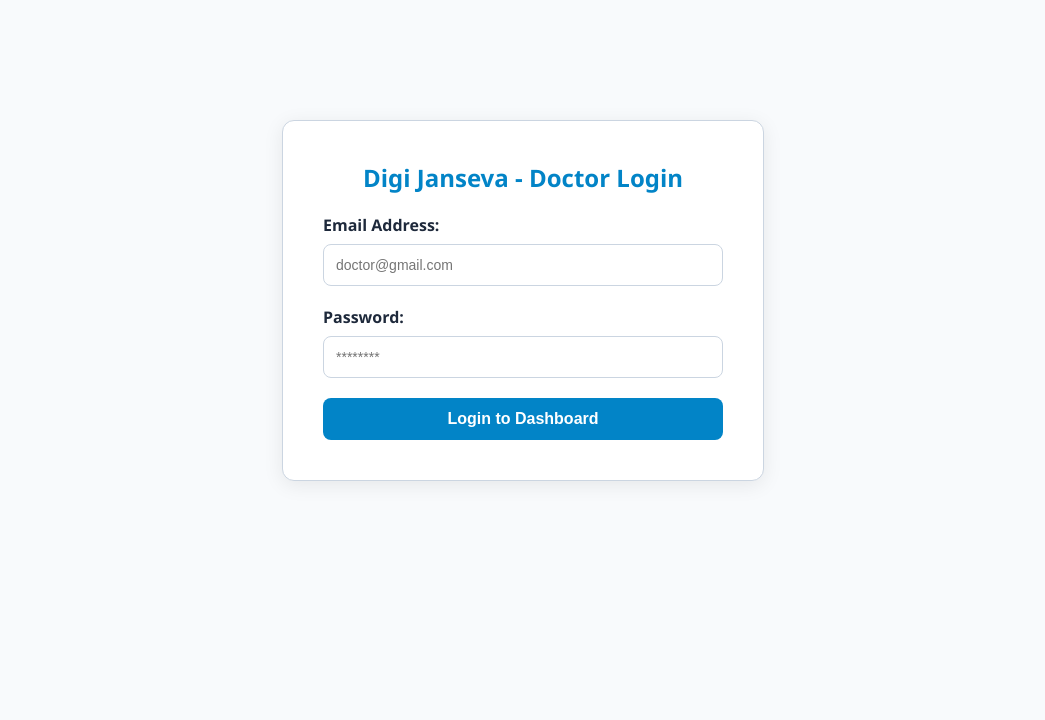
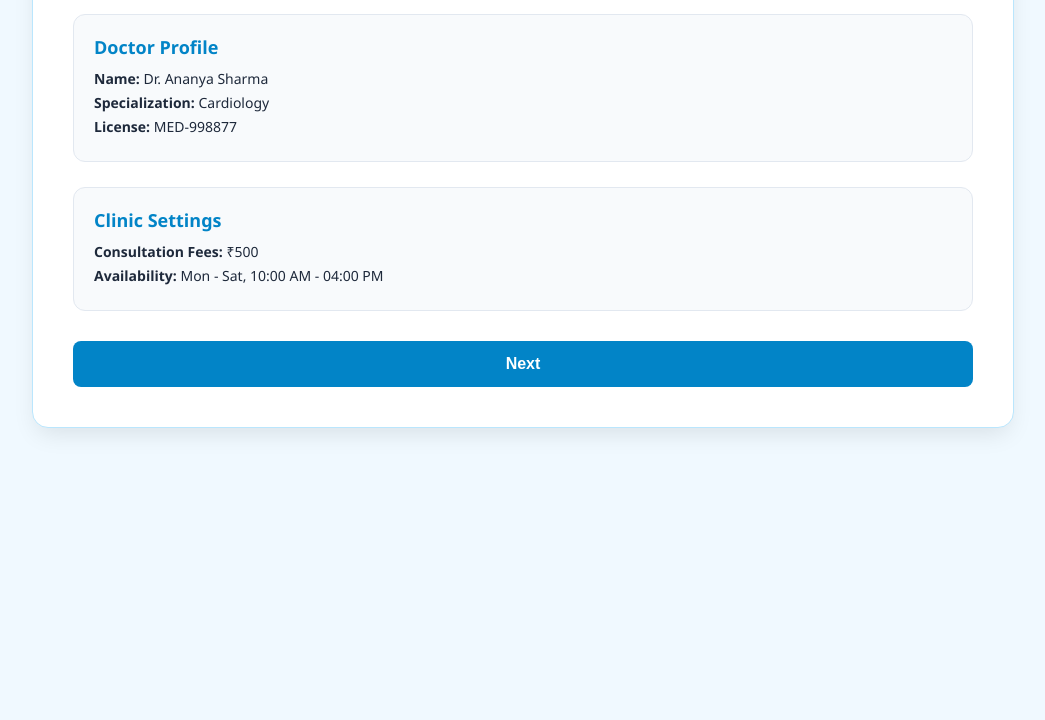
Before and after one commit to ishreyaaver/medical_triage_project_doctor, a plain HTML site: page dashboard.html in a window 1280 px wide. Shown: the part 120-840 px from the top of the page, without its empty margins (117-1162 px from the left). After the commit the page ends 800 px from the top, so only its background shows below. Drawn offline with Linux system fonts and the light colour scheme.

Commit message:
Update dashboard.html

```diff
--- a/dashboard.html
+++ b/dashboard.html
@@ -3,96 +3,101 @@
 <head>
     <meta charset="UTF-8">
     <meta name="viewport" content="width=device-width, initial-scale=1.0">
-    <title>Doctor Portal - Login</title>
+    <title>Doctor Dashboard - Health Mate</title>
     <style>
         :root {
             --primary-color: #0284c7;
-            --bg-color: #f8fafc;
+            --bg-color: #f0f9ff;
+            --card-bg: #ffffff;
             --text-color: #1e293b;
-            --card-bg: #ffffff;
-            --border-color: #cbd5e1;
+            --border-color: #bae6fd;
+            --shadow: 0 10px 25px -5px rgba(0, 0, 0, 0.1);
         }
 
         body {
-            font-family: 'Segoe UI', Tahoma, Geneva, Verdana, sans-serif;
+            font-family: 'Segoe UI', system-ui, -apple-system, sans-serif;
             background-color: var(--bg-color);
             color: var(--text-color);
             margin: 0;
-            padding: 20px;
-            display: flex;
-            justify-content: center;
-            align-items: center;
-            min-height: 100vh;
+            padding: 30px;
         }
 
-        .login-container {
-            background: var(--card-bg);
+        .container {
+            max-width: 900px;
+            margin: 0 auto;
+            background-color: var(--card-bg);
             padding: 40px;
-            border-radius: 12px;
-            box-shadow: 0 4px 20px rgba(0,0,0,0.08);
-            width: 100%;
-            max-width: 400px;
+            border-radius: 16px;
+            box-shadow: var(--shadow);
             border: 1px solid var(--border-color);
         }
 
         h2 {
             color: var(--primary-color);
             margin-top: 0;
-            margin-bottom: 20px;
+            margin-bottom: 30px;
             text-align: center;
         }
 
-        .form-group {
-            margin-bottom: 20px;
+        .section {
+            margin-bottom: 25px;
+            padding: 20px;
+            background-color: #f8fafc;
+            border-radius: 12px;
+            border: 1px solid #e2e8f0;
         }
 
-        label {
-            display: block;
-            margin-bottom: 8px;
-            font-weight: 600;
+        .section h3 {
+            margin-top: 0;
+            color: var(--primary-color);
+            font-size: 18px;
+            margin-bottom: 10px;
         }
 
-        input {
-            width: 100%;
-            padding: 12px;
-            border: 1px solid var(--border-color);
-            border-radius: 8px;
-            box-sizing: border-box;
+        .section p {
+            margin: 5px 0;
             font-size: 14px;
         }
 
         button {
+            display: block;
             width: 100%;
-            padding: 12px;
-            background: var(--primary-color);
+            padding: 14px;
+            background-color: var(--primary-color);
             color: white;
             border: none;
             border-radius: 8px;
+            cursor: pointer;
             font-size: 16px;
             font-weight: 600;
-            cursor: pointer;
+            transition: background 0.3s;
+            margin-top: 30px;
         }
 
         button:hover {
-            background: #0369a1;
+            background-color: #0369a1;
         }
     </style>
 </head>
 <body>
 
-<div class="login-container">
-    <h2>Digi Janseva - Doctor Login</h2>
-    <form>
-        <div class="form-group">
-            <label>Email Address:</label>
-            <input type="email" placeholder="doctor@gmail.com" required>
-        </div>
-        <div class="form-group">
-            <label>Password:</label>
-            <input type="password" placeholder="********" required>
-        </div>
-        <button type="submit">Login to Dashboard</button>
-    </form>
+<div class="container">
+    <h2>Doctor Dashboard</h2>
+
+    <div class="section">
+        <h3>Doctor Profile</h3>
+        <p><strong>Name:</strong> Dr. Ananya Sharma</p>
+        <p><strong>Specialization:</strong> Cardiology</p>
+        <p><strong>License:</strong> MED-998877</p>
+    </div>
+
+    <div class="section">
+        <h3>Clinic Settings</h3>
+        <p><strong>Consultation Fees:</strong> ₹500</p>
+        <p><strong>Availability:</strong> Mon - Sat, 10:00 AM - 04:00 PM</p>
+    </div>
+
+    <button type="button" onclick="window.location.href='appointments.html'">Next</button>
 </div>
 
 </body>
```
